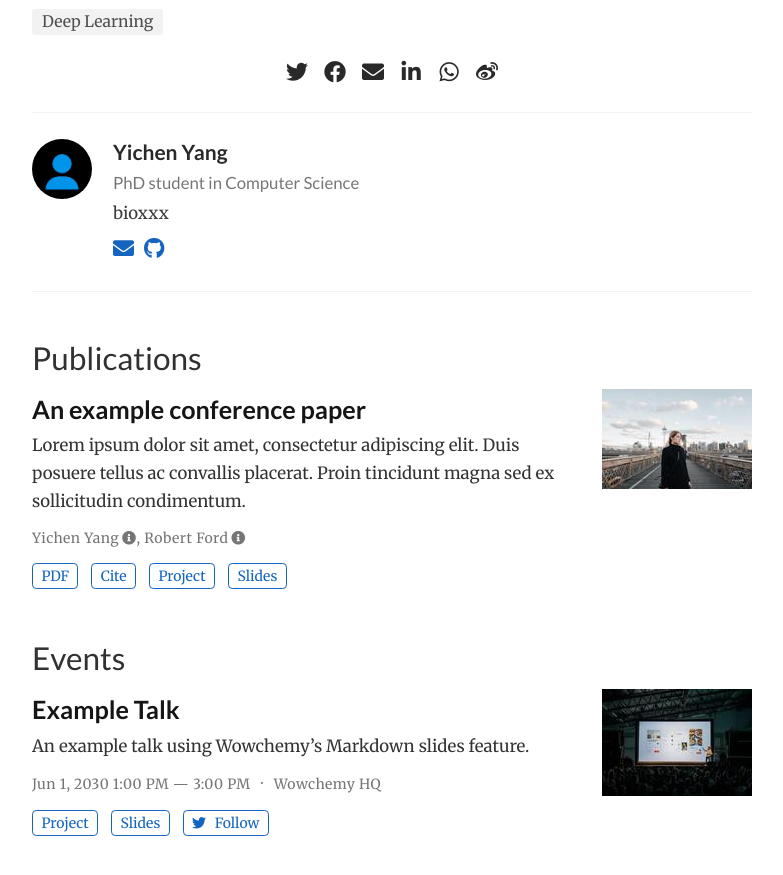
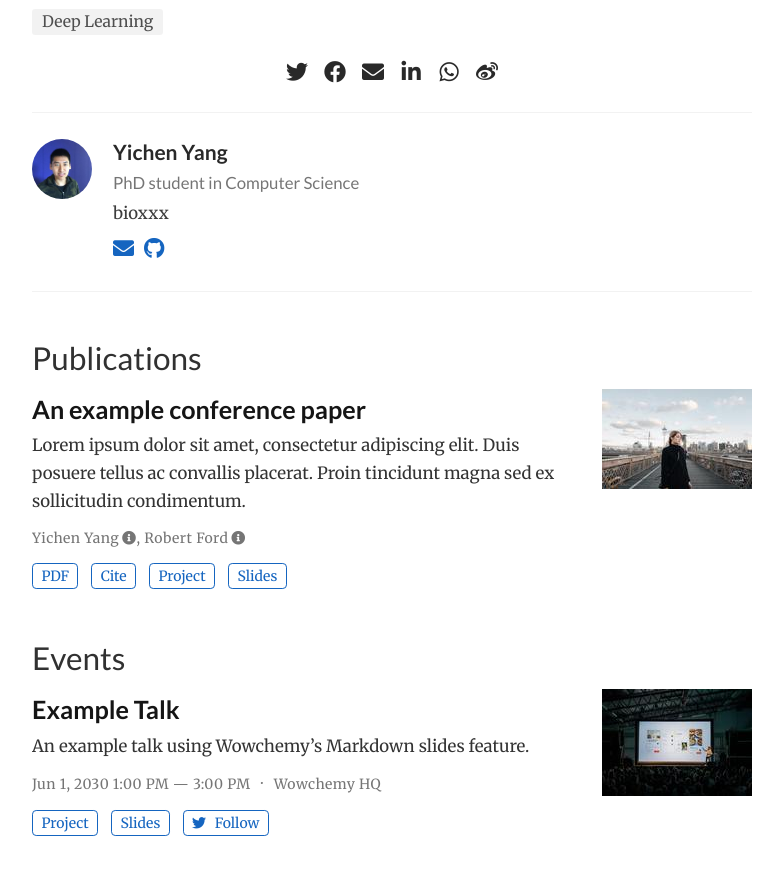
Before and after one commit to yycdavid/yycdavid.github.io, a plain HTML site: page project/example/index.html in a window 1280 px wide. Shown: the part 2493-3368 px from the top of the page, without its empty margins (248-1031 px from the left). Drawn offline with nearby package versions, Linux system fonts and the light colour scheme; some packages are replaced by stand-ins of ours; some icons are missing.

Commit message:
Update photo

```diff
--- a/project/example/index.html
+++ b/project/example/index.html
@@ -872,7 +872,7 @@
   <div class="media author-card content-widget-hr">
 
 
-      <a href="https://yycdavid.github.io/"><img class="avatar mr-3 avatar-circle" src="/authors/admin/avatar_hu52a603635ecebd45650b162dadabb4e5_12861_270x270_fill_q75_lanczos_center.jpg" alt="Yichen Yang"></a>
+      <a href="https://yycdavid.github.io/"><img class="avatar mr-3 avatar-circle" src="/authors/admin/avatar_hufb02b74287102816155aa3a5d0b6f02e_2303061_270x270_fill_q75_lanczos_center.jpg" alt="Yichen Yang"></a>
 
 
     <div class="media-body">
```
Also changed, not shown: index.html (+1 -1 lines), post/getting-started/index.html (+1 -1 lines), publication/example/index.html (+1 -1 lines), talk/example-talk/index.html (+1 -1 lines), authors/admin/avatar_hufb02b74287102816155aa3a5d0b6f02e_2303061_270x270_fill_q75_lanczos_center.jpg (added), 1 other file.
